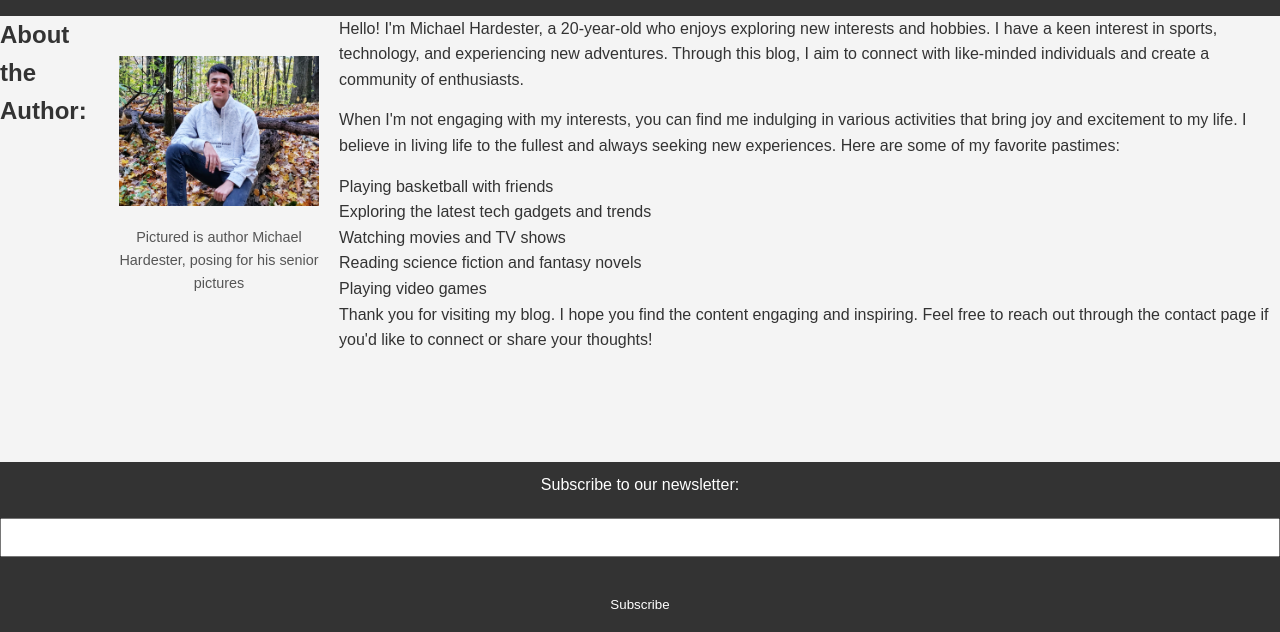
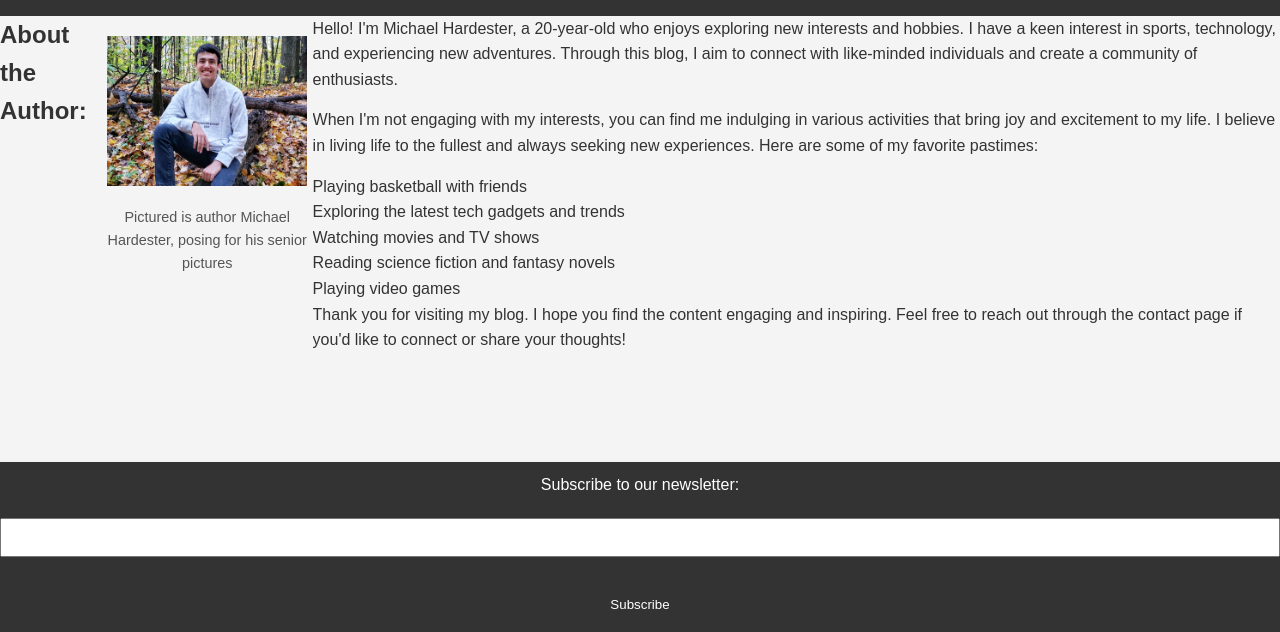
Before and after one commit to Bisniga/mi349_blog, a plain HTML site: page about.html in a window 1280 px wide. Shown: the part 168-800 px from the top of the page. Drawn offline with Linux system fonts and the light colour scheme.

Commit message:
Update about.html

```diff
--- a/about.html
+++ b/about.html
@@ -20,7 +20,7 @@
 
     <main>
         <h2>About the Author:</h2>
-        <figure class="right">
+        <figure>
             <img src="IMG_1034.JPG" alt="Author Image" id="about-author">
             <figcaption>Pictured is author Michael Hardester, posing for his senior pictures</figcaption>
         </figure>
```
